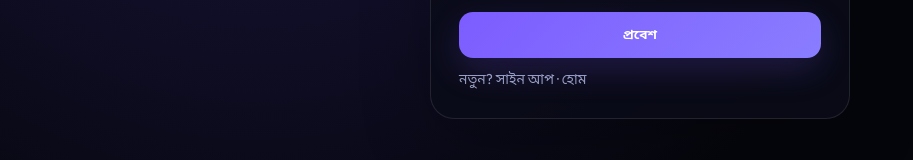
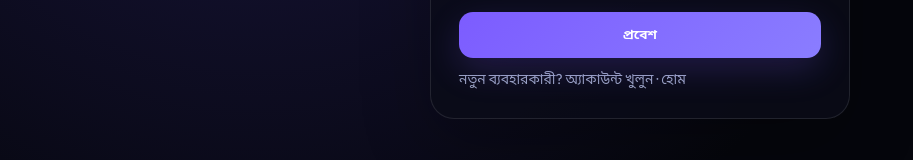
Before and after one commit to tasnimamin38/imageforge-ai, a React (Vite) app: page /login in a window 1280 px wide. Shown: the part 472-632 px from the top of the page, without its empty margins (0-913 px from the left). Built offline with nearby package versions, Linux system fonts and the light colour scheme; no server answers.

Commit message:
Translate marketing and account screens to Bengali

```diff
--- a/src/pages/Auth.jsx
+++ b/src/pages/Auth.jsx
@@ -53,11 +53,11 @@ export default function Auth({ mode = 'login' }) {
         <input type="password" placeholder={signup ? 'পাসওয়ার্ড (৮+ অক্ষর)' : 'পাসওয়ার্ড'} value={password} onChange={(e) => setPassword(e.target.value)} autoComplete={signup ? 'new-password' : 'current-password'} required />
         <button className="btn primary" type="submit" disabled={busy}>{busy ? 'অপেক্ষা…' : signup ? 'সাইন আপ' : 'প্রবেশ'}</button>
         {googleOn && (
-          <a className="btn ghost" href="/api/auth/google">Google দিয়ে চালিয়ে যান</a>
+          <a className="btn ghost" href="/api/auth/google">গুগল অ্যাকাউন্ট দিয়ে চালিয়ে যান</a>
         )}
         {err && <p className="form-note">{err}</p>}
         <p className="hint">
-          {signup ? <Link to="/login">আগে থেকে অ্যাকাউন্ট? লগইন</Link> : <Link to="/signup">নতুন? সাইন আপ</Link>}
+          {signup ? <Link to="/login">আগে থেকেই অ্যাকাউন্ট আছে? প্রবেশ করুন</Link> : <Link to="/signup">নতুন ব্যবহারকারী? অ্যাকাউন্ট খুলুন</Link>}
           {' · '}
           <Link to="/">হোম</Link>
         </p>
```
